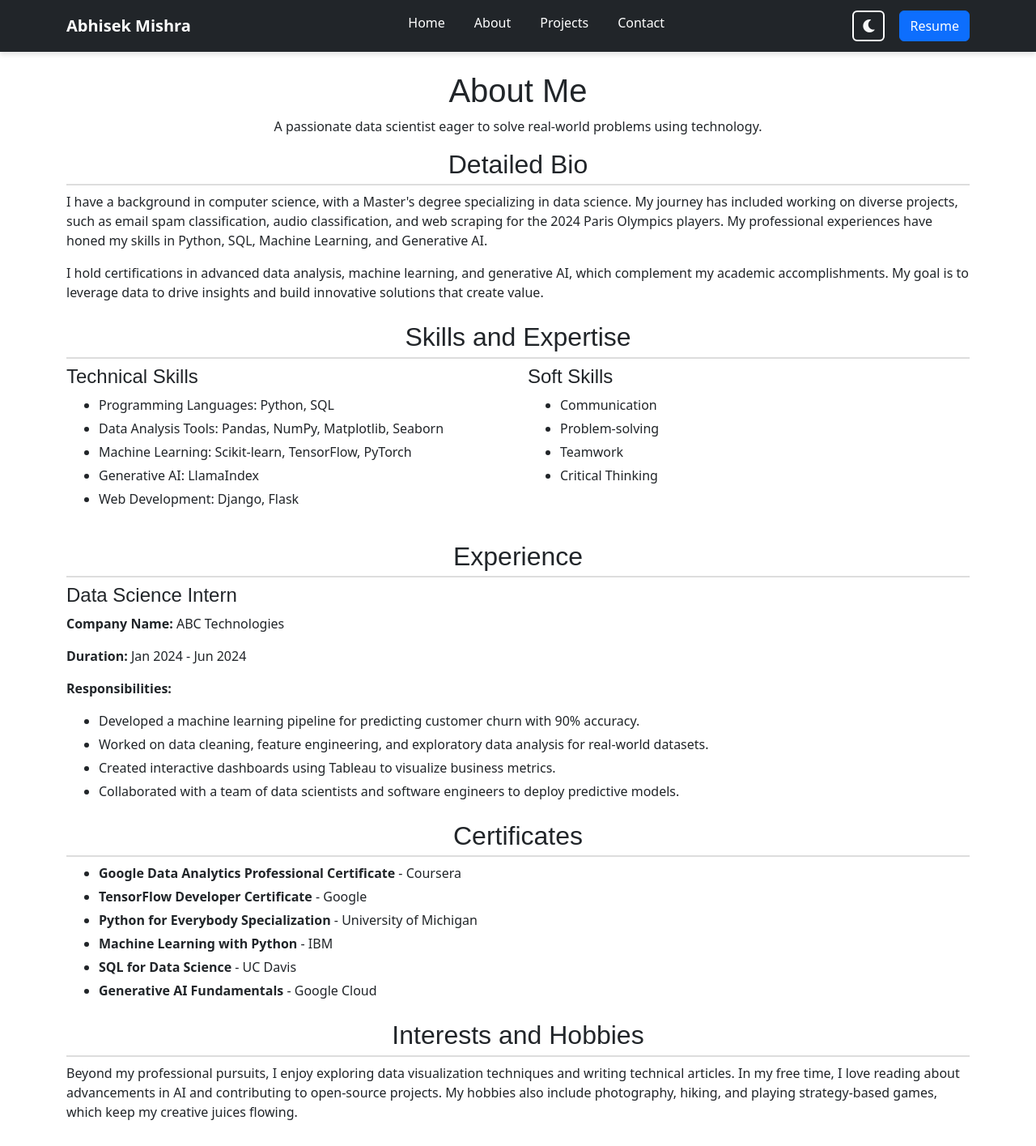
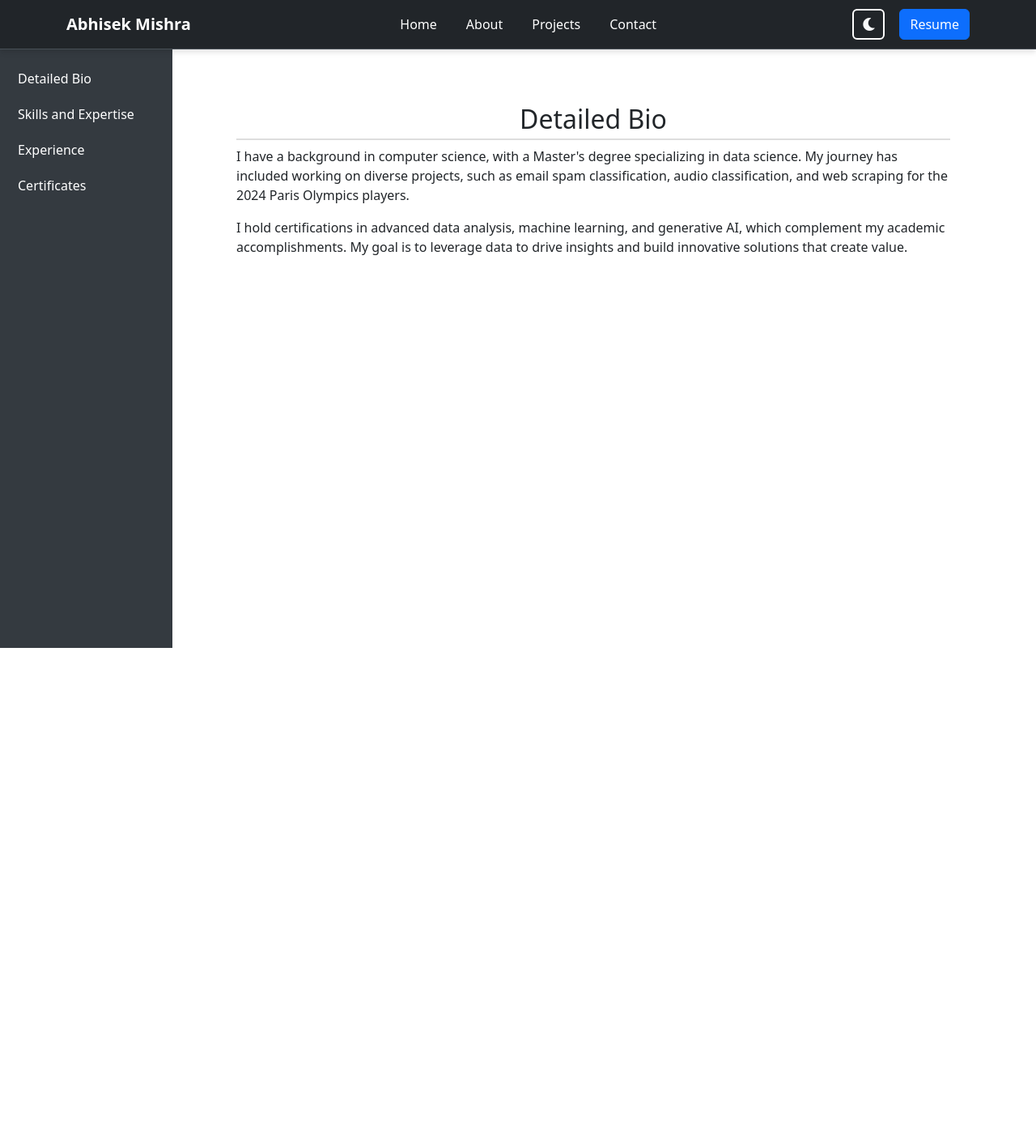
Before and after one commit to Abhisek8895/Portfolio-website, a Flask app: page /about in a window 1280 px wide. Shown: the whole page at 81% size. After the commit the page ends 800 px from the top, so only its background shows below. Run offline with Flask 3, Linux system fonts and the light colour scheme; some libraries are stand-ins or nearby versions.

Commit message:
Update html and css

```diff
--- a/static/css/about.css
+++ b/static/css/about.css
@@ -1,36 +1,45 @@
-/* Subtitle Styling */
-.subtitle {
-    font-size: 1.25rem;
-    color: #555;
+/* Sidebar Styling */
+.sidebar {
+    position: fixed;
+    top: 59px;
+    left: 0;
+    height: 100vh;
+    width: 240px;
+    background-color: #343a40;/* Dark gray*/
+    padding: 20px;
+    overflow-y: auto;
 }
 
-/* Detailed Bio Section */
-.text-justify {
-    text-align: justify;
+.sidebar .nav-link {
     font-size: 1rem;
-    line-height: 1.6;
-    color: #333;
+    text-decoration: none;
+    padding: 10px;
+    display: block;
+    border-radius: 5px;
+    transition: background-color 0.3s, color 0.3s;
 }
 
-/* Headings Styling */
-h1, h2, h4 {
-    font-family: 'Arial', sans-serif;
-    color: #222;
+.sidebar .nav-link:hover {
+    background-color: #495057; /* Slightly lighter gray */
+    color: #ffc107; /* Yellow on hover */
 }
 
-/* Skills Section Styling */
-ul {
-    list-style-type: disc;
-    margin-left: 20px;
+.sidebar .nav-link.active {
+    background-color: #007bff; /* Blue for active links */
+    color: #ffffff;
 }
 
-ul li {
-    margin-bottom: 0.5rem;
-    font-size: 1rem;
+/* Main Content */
+.main-content {
+    margin-left: 260px; /* Adjust based on sidebar width */
+    padding: 20px;
+}
+/* Hide all sections by default */
+section {
+    display: none;
 }
 
-/* Add space between sections */
-hr {
-    border-top: 2px solid #ddd;
-    margin: 30px 0;
+/* Show active section */
+section.active {
+    display: block;
 }
--- a/static/css/base.css
+++ b/static/css/base.css
@@ -71,3 +71,28 @@ img.rounded-circle {
     color: #777; /* Lighter gray for subtle emphasis */
     line-height: 1.6;
 }
+/* Top Navbar Styling */
+.navbar {
+    position: fixed; /* Fix the navbar to the top */
+    top: 0; /* Align it to the top */
+    width: 100%; /* Full width */
+    z-index: 1030; /* Ensure it stays above other elements */
+    background-color: #343a40; /* Dark gray background */
+    border-bottom: 1px solid #495057; /* Optional border for clarity */
+}
+
+.navbar .nav-link {
+    color: #ffffff; /* White text */
+    font-size: 1rem;
+    text-decoration: none;
+    padding: 10px;
+    transition: color 0.3s;
+}
+
+.navbar .nav-link:hover {
+    color: #ffc107; /* Yellow on hover */
+}
+
+.body-content {
+    padding-top: 70px; /* Add padding to prevent content overlap with fixed navbar */
+}
--- /dev/null
+++ b/static/css/project.css
@@ -0,0 +1,6 @@
+.thumbnail-img {
+    width: 100%; /* Ensures the image fits the card's width */
+    height: 200px; /* Sets a fixed height */
+    object-fit: cover; /* Ensures the image scales proportionally and fills the height */
+    border-radius: 8px; /* Optional: Adds rounded corners to the image */
+}
--- a/static/js/script.js
+++ b/static/js/script.js
@@ -2,3 +2,32 @@
 document.addEventListener("DOMContentLoaded", () => {
     console.log("JavaScript loaded successfully!");
 });
+document.addEventListener("DOMContentLoaded", function () {
+    // Sidebar functionality
+    const sidebarLinks = document.querySelectorAll(".sidebar .nav-link");
+    const sections = document.querySelectorAll("main section");
+
+    // Function to show a specific section
+    function showSection(targetId) {
+        sections.forEach((section) => {
+            section.classList.remove("active");
+            if (section.id === targetId) {
+                section.classList.add("active");
+            }
+        });
+    }
+
+    // Attach click event to each sidebar link
+    sidebarLinks.forEach((link) => {
+        link.addEventListener("click", (e) => {
+            e.preventDefault(); // Prevent default anchor behavior
+            const targetId = link.getAttribute("href").substring(1); // Extract the target ID
+            showSection(targetId);
+        });
+    });
+
+    // Show the first section by default
+    if (sections.length > 0) {
+        sections[0].classList.add("active");
+    }
+});
--- a/templates/about.html
+++ b/templates/about.html
@@ -1,16 +1,33 @@
 {% extends "base.html" %}
 {% block content %}
-<h1 class="text-center">About Me</h1>
-<p class="text-center">A passionate data scientist eager to solve real-world problems using technology.</p>
+<div class="container-fluid">
+    <div class="row">
+        <!-- Sidebar -->
+        <nav class="col-md-3 col-lg-2 d-md-block sidebar py-3">
+            <ul class="nav flex-column">
+                <li class="nav-item">
+                    <a class="nav-link" href="#bio">Detailed Bio</a>
+                </li>
+                <li class="nav-item">
+                    <a class="nav-link" href="#skills">Skills and Expertise</a>
+                </li>
+                <li class="nav-item">
+                    <a class="nav-link" href="#experience">Experience</a>
+                </li>
+                <li class="nav-item">
+                    <a class="nav-link" href="#certificates">Certificates</a>
+                </li>
+            </ul>
+        </nav>
 
-<!-- Detailed Bio -->
-<section class="mb-4">
+        <!-- Main Content -->
+        <main class="col-md-9 ms-sm-auto col-lg-10 px-md-4">
+            <section id="bio" class="my-4">
                 <h2>Detailed Bio</h2>
                 <p>
                     I have a background in computer science, with a Master's degree specializing in data science.
                     My journey has included working on diverse projects, such as email spam classification, audio
                     classification, and web scraping for the 2024 Paris Olympics players.
-        My professional experiences have honed my skills in Python, SQL, Machine Learning, and Generative AI.
                 </p>
                 <p>
                     I hold certifications in advanced data analysis, machine learning, and generative AI, which
@@ -19,8 +36,7 @@
                 </p>
             </section>
 
-<!-- Skills and Expertise -->
-<section class="mb-4">
+            <section id="skills" class="my-4">
                 <h2>Skills and Expertise</h2>
                 <div class="row">
                     <div class="col-md-6">
@@ -45,8 +61,7 @@
                 </div>
             </section>
 
-<!-- Experience -->
-<section class="mb-4">
+            <section id="experience" class="my-4">
                 <h2>Experience</h2>
                 <div>
                     <h4>Data Science Intern</h4>
@@ -60,10 +75,13 @@
                         <li>Collaborated with a team of data scientists and software engineers to deploy predictive models.</li>
                     </ul>
                 </div>
+
+                <!-- <br>
+                <hr>
+                <br> -->
             </section>
 
-<!-- Certificates -->
-<section class="mb-4">
+            <section id="certificates" class="my-4">
                 <h2>Certificates</h2>
                 <ul>
                     <li><strong>Google Data Analytics Professional Certificate</strong> - Coursera</li>
@@ -74,15 +92,9 @@
                     <li><strong>Generative AI Fundamentals</strong> - Google Cloud</li>
                 </ul>
             </section>
+        </main>
+    </div>
+</div>
 
-<!-- Interests and Hobbies -->
-<section>
-    <h2>Interests and Hobbies</h2>
-    <p>
-        Beyond my professional pursuits, I enjoy exploring data visualization techniques and writing technical
-        articles. In my free time, I love reading about advancements in AI and contributing to open-source
-        projects. My hobbies also include photography, hiking, and playing strategy-based games, which keep
-        my creative juices flowing.
-    </p>
-</section>
+<script src="{{ url_for('static', filename='js/script.js') }}"></script>
 {% endblock %}
--- a/templates/base.html
+++ b/templates/base.html
@@ -20,7 +20,8 @@
     <link href="https://cdnjs.cloudflare.com/ajax/libs/font-awesome/5.15.4/css/all.min.css" rel="stylesheet">
 </head>
 <body>
-    <nav class="navbar navbar-expand-lg navbar-dark bg-dark">
+    <!-- Fixed Navbar -->
+    <nav class="navbar navbar-expand-lg navbar-dark bg-dark fixed-top">
         <div class="container">
             <!-- Navbar Brand -->
             <a class="navbar-brand" href="/">Abhisek Mishra</a>
@@ -47,12 +48,13 @@
         </div>
     </nav>
 
-
-    <div class="container my-4">
+    <!-- Content Padding to Prevent Overlap -->
+    <div class="container my-4" style="padding-top: 80px;">
         {% block content %}
         {% endblock %}
     </div>
 
     <script src="{{ url_for('static', filename='js/theme.js') }}"></script>
 </body>
+
 </html>
--- a/templates/contact.html
+++ b/templates/contact.html
@@ -11,10 +11,10 @@
             <p><i class="fas fa-envelope"></i> Email: <a href="mailto:yourname@example.com">yourname@example.com</a></p>
             <p><i class="fas fa-phone"></i> Phone: +1-234-567-8901</p>
             <div>
-                <a href="https://www.facebook.com" target="_blank" class="mx-2"><i class="fab fa-facebook fa-2x"></i></a>
+                <!-- <a href="https://www.facebook.com" target="_blank" class="mx-2"><i class="fab fa-facebook fa-2x"></i></a> -->
                 <a href="https://www.twitter.com" target="_blank" class="mx-2"><i class="fab fa-twitter fa-2x"></i></a>
                 <a href="https://www.linkedin.com" target="_blank" class="mx-2"><i class="fab fa-linkedin fa-2x"></i></a>
-                <a href="https://www.instagram.com" target="_blank" class="mx-2"><i class="fab fa-instagram fa-2x"></i></a>
+                <!-- <a href="https://www.instagram.com" target="_blank" class="mx-2"><i class="fab fa-instagram fa-2x"></i></a> -->
                 <a href="https://www.github.com" target="_blank" class="mx-2"><i class="fab fa-github fa-2x"></i></a>
             </div>
         </div>
--- a/templates/project.html
+++ b/templates/project.html
@@ -8,12 +8,13 @@
         <!-- Project 1 -->
         <div class="col-md-4 mb-4">
             <div class="card shadow project-card" data-bs-toggle="modal" data-bs-target="#project1Modal">
-                <img src="{{ url_for('static', filename='images/email_spam.png') }}" class="card-img-top" alt="Email Spam Classifier">
+                <img src="{{ url_for('static', filename='img/favicon1.png') }}" class="card-img-top thumbnail-img" alt="Email Spam Classifier">
                 <div class="card-body text-center">
                     <h5 class="card-title text-truncate">Email Spam Classifier</h5>
                 </div>
             </div>
         </div>
+
 
         <!-- Project 2 -->
         <div class="col-md-4 mb-4">
```
Also changed, not shown: static/img/OIP.png (added), static/img/favicon.png (added), static/img/favicon1.png (added). Lines whose indentation alone changed are shown as unchanged.
